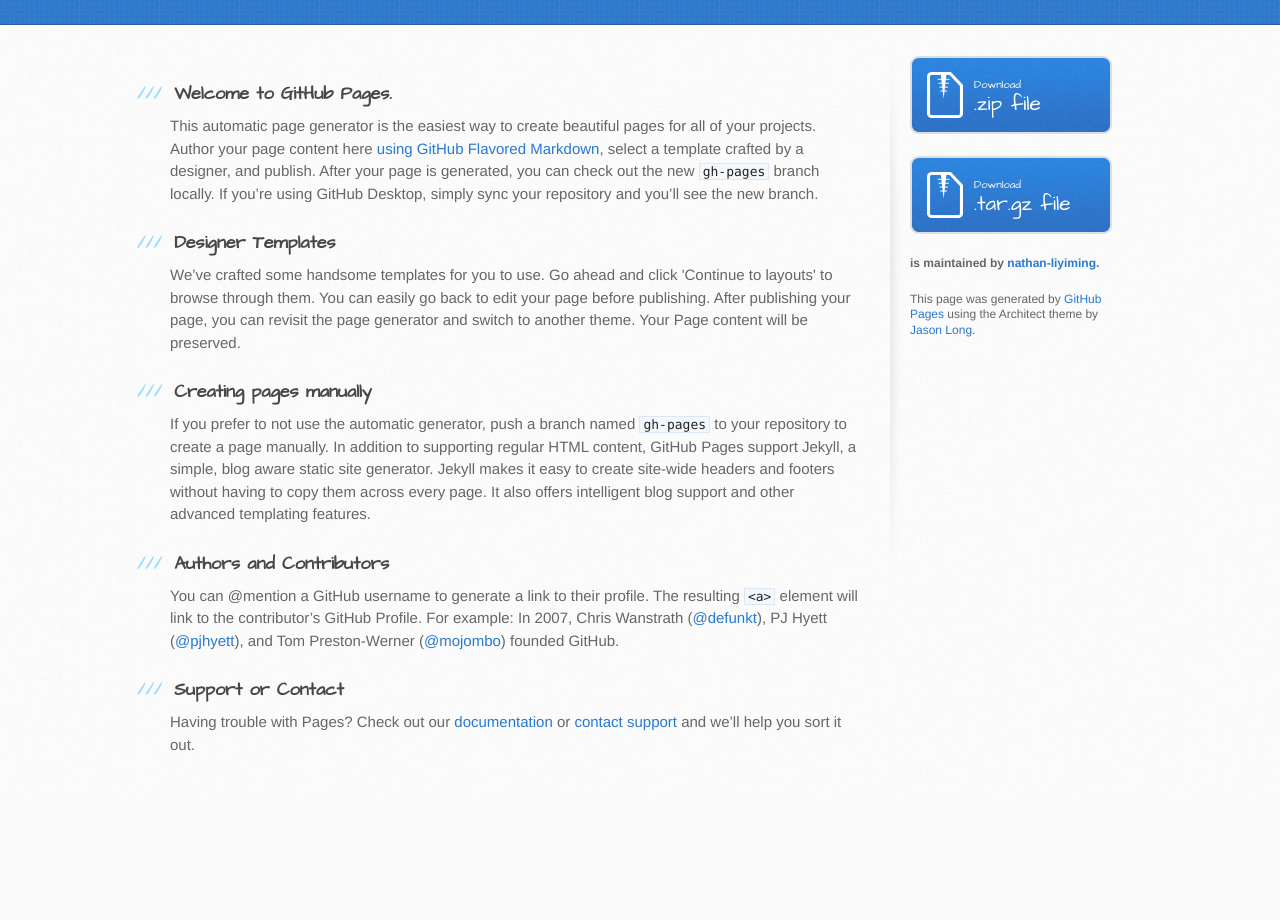
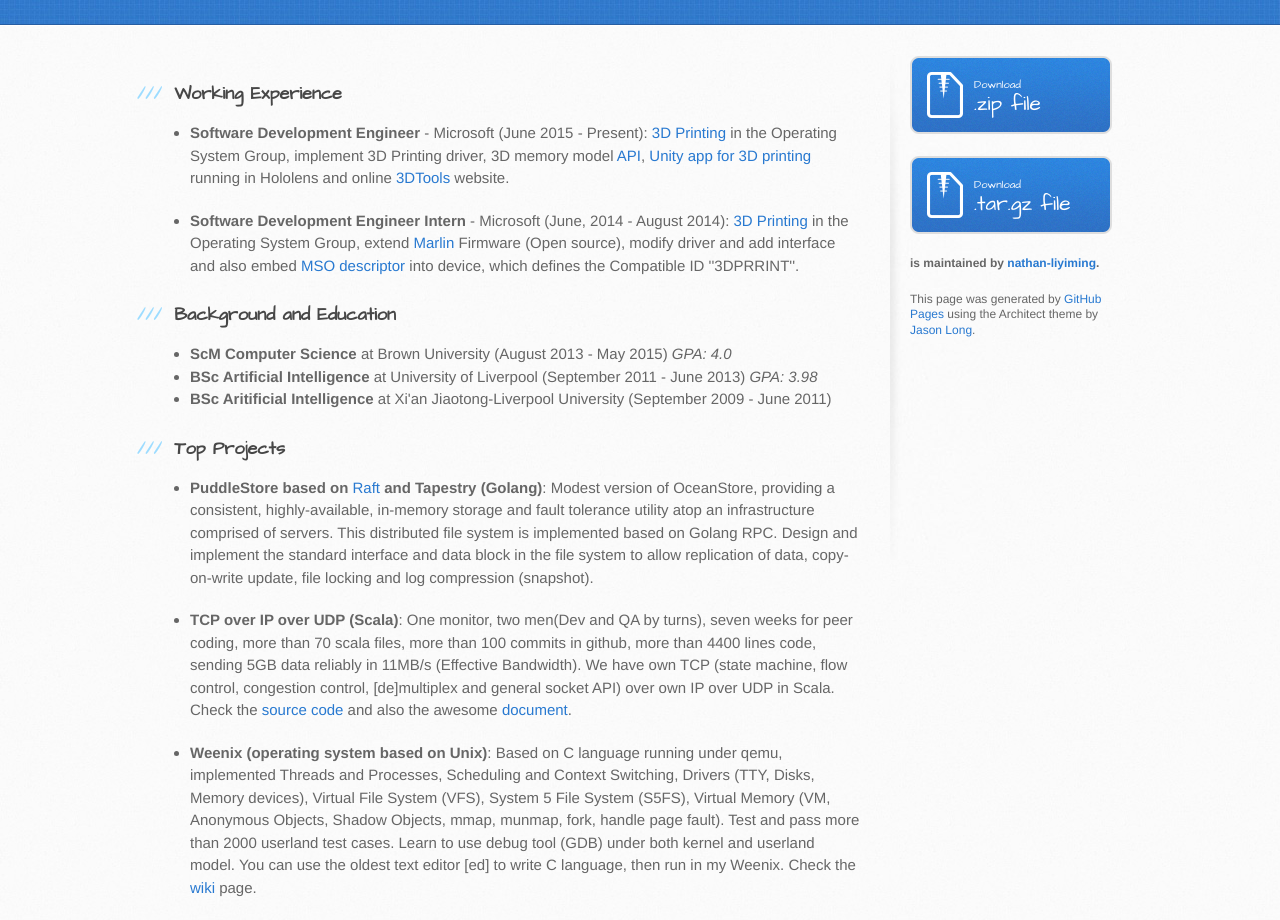
Before and after one commit to nathan-liyiming/magic, a plain HTML site: page index.html in a window 1280 px wide. Shown: the part 176-1096 px from the top of the page. Before the commit the page ends 975 px from the top, so only its background shows below. Drawn offline with Linux system fonts and the light colour scheme.

```diff
--- a/index.html
+++ b/index.html
@@ -20,7 +20,7 @@
     <header>
       <div class="inner">
         <h1>Magic</h1>
-        <h2>Magic page</h2>
+        <h2>Yiming Li</h2>
         <a href="https://github.com/nathan-liyiming/magic" class="button"><small>View project on</small> GitHub</a>
       </div>
     </header>
@@ -29,29 +29,45 @@
       <div class="inner clearfix">
         <section id="main-content">
           <h3>
-<a id="welcome-to-github-pages" class="anchor" href="#welcome-to-github-pages" aria-hidden="true"><span aria-hidden="true" class="octicon octicon-link"></span></a>Welcome to GitHub Pages.</h3>
+<a id="working-experience" class="anchor" href="#working-experience" aria-hidden="true"><span aria-hidden="true" class="octicon octicon-link"></span></a>Working Experience</h3>
 
-<p>This automatic page generator is the easiest way to create beautiful pages for all of your projects. Author your page content here <a href="https://guides.github.com/features/mastering-markdown/">using GitHub Flavored Markdown</a>, select a template crafted by a designer, and publish. After your page is generated, you can check out the new <code>gh-pages</code> branch locally. If you’re using GitHub Desktop, simply sync your repository and you’ll see the new branch.</p>
+<ul>
+<li><p><strong>Software Development Engineer</strong> - Microsoft (June 2015 - Present): <a href="http://www.microsoft.com/3d">3D Printing</a> in the Operating System Group, implement 3D Printing driver, 3D memory model <a href="https://msdn.microsoft.com/library/windows/apps/windows.graphics.printing3d.aspx">API</a>, <a href="https://github.com/Microsoft/Windows-universal-samples/tree/master/Samples/3DPrintingFromUnity">Unity app for 3D printing</a> running in Hololens and online <a href="tools3d.azurewebsites.net">3DTools</a> website.</p></li>
+<li><p><strong>Software Development Engineer Intern</strong> - Microsoft (June, 2014 - August 2014): <a href="http://www.microsoft.com/3d">3D Printing</a> in the Operating System Group, extend <a href="https://github.com/MarlinFirmware/Marlin">Marlin</a> Firmware (Open source), modify driver and add interface and also embed <a href="https://msdn.microsoft.com/library/windows/hardware/dn705228(v=vs.85).aspx">MSO descriptor</a> into device, which defines the Compatible ID ''3DPRRINT''.</p></li>
+</ul>
 
 <h3>
-<a id="designer-templates" class="anchor" href="#designer-templates" aria-hidden="true"><span aria-hidden="true" class="octicon octicon-link"></span></a>Designer Templates</h3>
+<a id="background-and-education" class="anchor" href="#background-and-education" aria-hidden="true"><span aria-hidden="true" class="octicon octicon-link"></span></a>Background and Education</h3>
 
-<p>We’ve crafted some handsome templates for you to use. Go ahead and click 'Continue to layouts' to browse through them. You can easily go back to edit your page before publishing. After publishing your page, you can revisit the page generator and switch to another theme. Your Page content will be preserved.</p>
+<ul>
+<li>
+<strong>ScM Computer Science</strong> at Brown University (August 2013 - May 2015) <em>GPA: 4.0</em>
+</li>
+<li>
+<strong>BSc Artificial Intelligence</strong> at University of Liverpool (September 2011 - June 2013) <em>GPA: 3.98</em>
+</li>
+<li>
+<strong>BSc Aritificial Intelligence</strong> at Xi'an Jiaotong-Liverpool University (September 2009 - June 2011)</li>
+</ul>
 
 <h3>
-<a id="creating-pages-manually" class="anchor" href="#creating-pages-manually" aria-hidden="true"><span aria-hidden="true" class="octicon octicon-link"></span></a>Creating pages manually</h3>
+<a id="top-projects" class="anchor" href="#top-projects" aria-hidden="true"><span aria-hidden="true" class="octicon octicon-link"></span></a>Top Projects</h3>
 
-<p>If you prefer to not use the automatic generator, push a branch named <code>gh-pages</code> to your repository to create a page manually. In addition to supporting regular HTML content, GitHub Pages support Jekyll, a simple, blog aware static site generator. Jekyll makes it easy to create site-wide headers and footers without having to copy them across every page. It also offers intelligent blog support and other advanced templating features.</p>
+<ul>
+<li><p><strong>PuddleStore based on <a href="https://raft.github.io/">Raft</a> and Tapestry (Golang)</strong>: Modest version of OceanStore, providing a consistent, highly-available, in-memory storage and fault tolerance utility atop an infrastructure comprised of servers. This distributed file system is implemented based on Golang RPC. Design and implement the standard interface and data block in the file system to allow replication of data, copy-on-write update, file locking and log compression (snapshot).</p></li>
+<li><p><strong>TCP over IP over UDP (Scala)</strong>: One monitor, two men(Dev and QA by turns), seven weeks for peer coding, more than 70 scala files, more than 100 commits in github, more than 4400 lines code, sending 5GB data reliably in 11MB/s (Effective Bandwidth). We have own TCP (state machine, flow control, congestion control, [de]multiplex and general socket API) over own IP over UDP in Scala. Check the <a href="https://github.com/0xdyu/TCP-IP">source code</a> and also the awesome <a href="https://github.com/0xdyu/TCP-IP/blob/master/tcp-ip.pdf">document</a>.</p></li>
+<li><p><strong>Weenix (operating system based on Unix)</strong>: Based on C language running under qemu, implemented Threads and Processes, Scheduling and Context Switching, Drivers (TTY, Disks, Memory devices), Virtual File System (VFS), System 5 File System (S5FS), Virtual Memory (VM, Anonymous Objects, Shadow Objects, mmap, munmap, fork, handle page fault). Test and pass more than 2000 userland test cases. Learn to use debug tool (GDB) under both kernel and userland model. You can use the oldest text editor [ed] to write C language, then run in my Weenix. Check the <a href="http://weenix.cs.brown.edu/mediawiki/index.php/Weenix">wiki</a> page.</p></li>
+</ul>
 
 <h3>
-<a id="authors-and-contributors" class="anchor" href="#authors-and-contributors" aria-hidden="true"><span aria-hidden="true" class="octicon octicon-link"></span></a>Authors and Contributors</h3>
+<a id="publications" class="anchor" href="#publications" aria-hidden="true"><span aria-hidden="true" class="octicon octicon-link"></span></a>Publications</h3>
 
-<p>You can @mention a GitHub username to generate a link to their profile. The resulting <code>&lt;a&gt;</code> element will link to the contributor’s GitHub Profile. For example: In 2007, Chris Wanstrath (<a href="https://github.com/defunkt" class="user-mention">@defunkt</a>), PJ Hyett (<a href="https://github.com/pjhyett" class="user-mention">@pjhyett</a>), and Tom Preston-Werner (<a href="https://github.com/mojombo" class="user-mention">@mojombo</a>) founded GitHub.</p>
+<p><a href="http://dl.acm.org/citation.cfm?id=2774994">Simon: ''ScriptableInteractive Monitoring for SDNs''</a>, Tim Nelson, Da Yu,Yiming  Li, Rodrigo Fonseca, Shriram Krishnamurthi, Symposium on SDN Research (SOSR) 2015. Also check my <a href="https://pdfs.semanticscholar.org/5660/759d91fb8d570aeed2505ee5f5142fa652c5.pdf">thesis</a>.</p>
 
 <h3>
-<a id="support-or-contact" class="anchor" href="#support-or-contact" aria-hidden="true"><span aria-hidden="true" class="octicon octicon-link"></span></a>Support or Contact</h3>
+<a id="ping-me" class="anchor" href="#ping-me" aria-hidden="true"><span aria-hidden="true" class="octicon octicon-link"></span></a>Ping Me</h3>
 
-<p>Having trouble with Pages? Check out our <a href="https://help.github.com/pages">documentation</a> or <a href="https://github.com/contact">contact support</a> and we’ll help you sort it out.</p>
+<p>Check out my <a href="http://www.linkedin.com/in/yiminglics">LinkedIn</a> or <a href="https://www.facebook.com/nathan.liyiming">Facebook</a></p>
         </section>
 
         <aside id="sidebar">
```
Also changed, not shown: params.json (+2 -2 lines).
